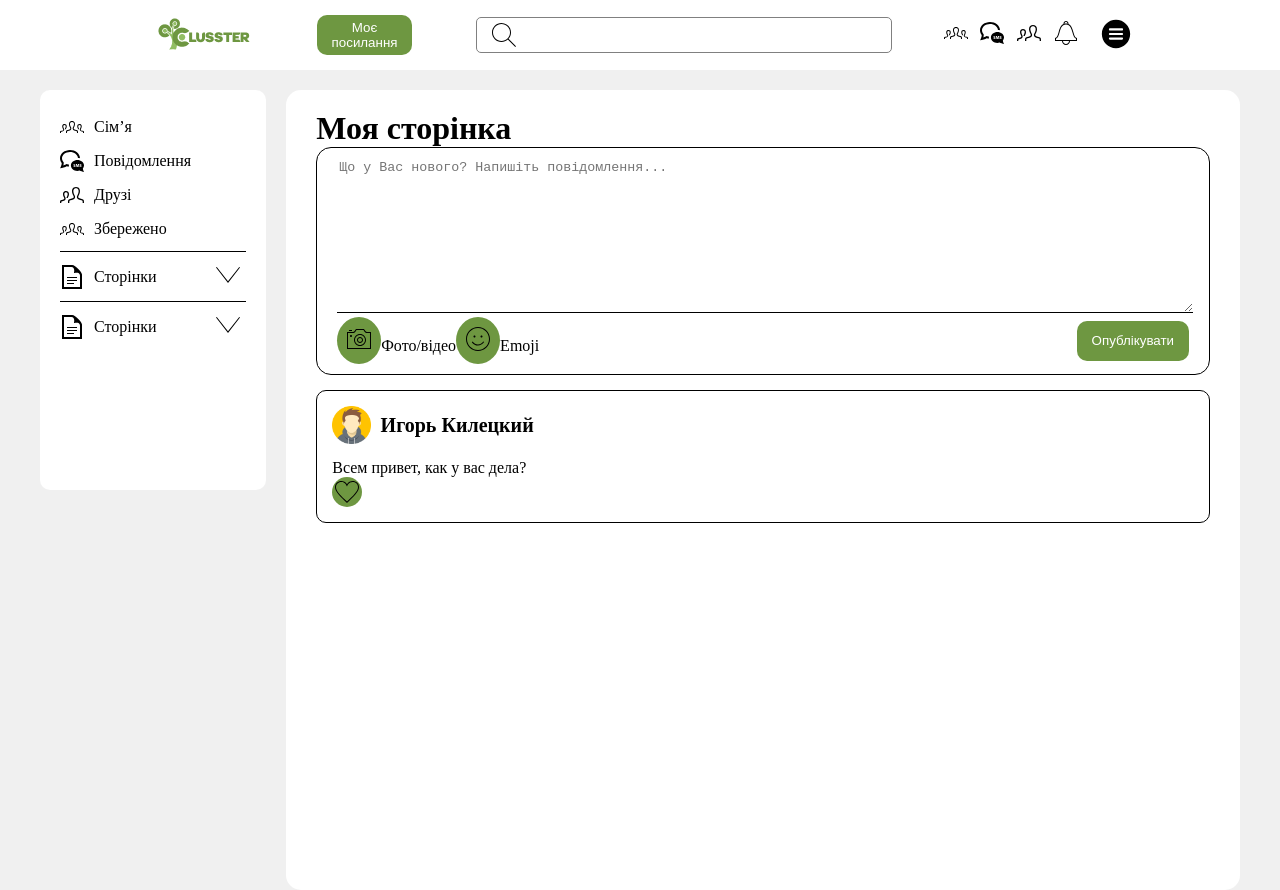
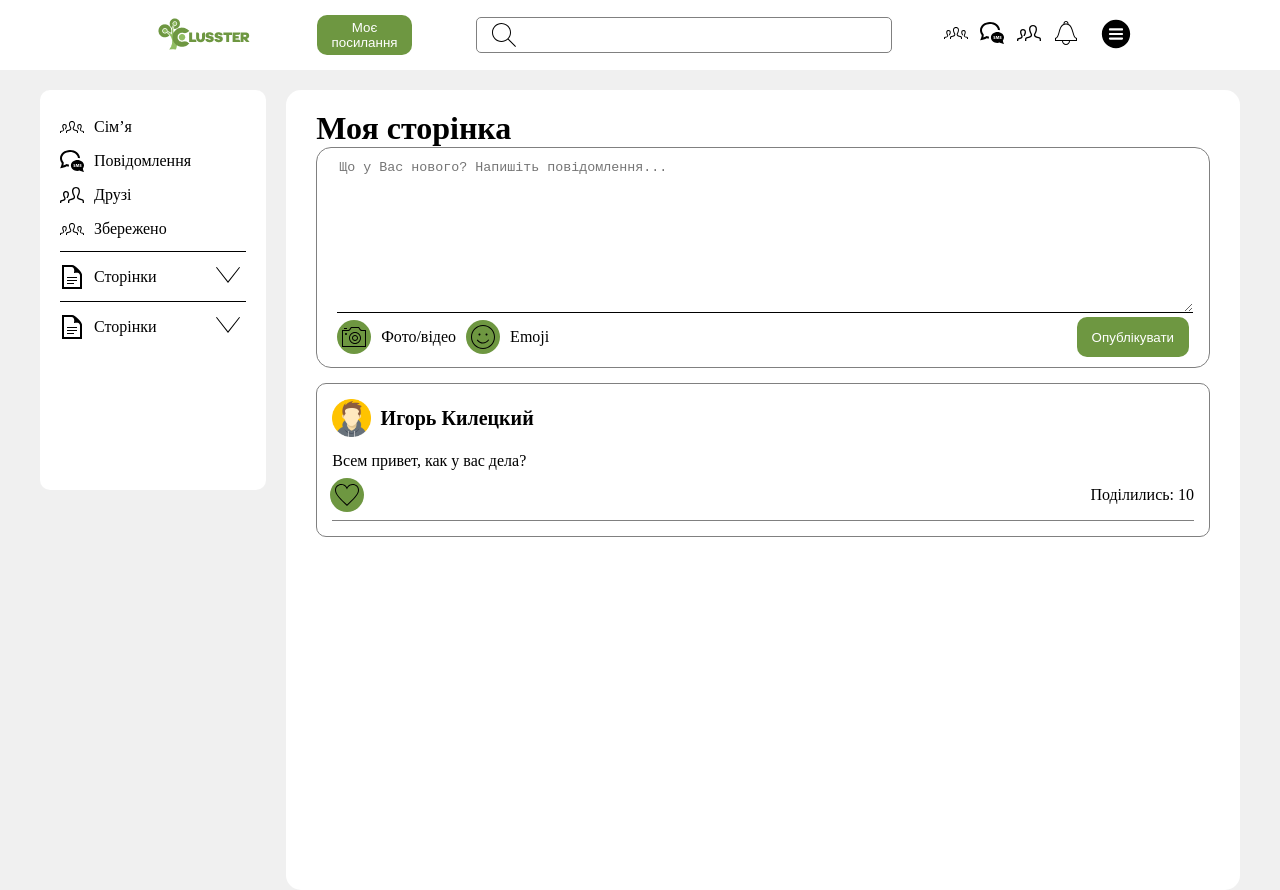
Before and after one commit to Tem4ik1003/social-network, a React (Create React App) app: page /profile in a window 1280 px wide. Built offline with nearby package versions, Linux system fonts and the light colour scheme.

Commit message:
Refactor style components

```diff
--- a/src/components/AddPostForm/AddPostForm.module.css
+++ b/src/components/AddPostForm/AddPostForm.module.css
@@ -1,5 +1,5 @@
 .formAddPost {
-    border: 1px solid #000000;
+    border: 1px solid gray;
     border-radius: 15px;
     padding: 10px 20px;
 }
@@ -16,3 +16,9 @@
     align-items: center;
     justify-content: space-between;
 }
+
+.buttons__add {
+    display: flex;
+    align-items: center;
+    gap: 0 10px;
+}
--- a/src/components/Post/Post.jsx
+++ b/src/components/Post/Post.jsx
@@ -1,6 +1,7 @@
 import React from 'react';
 import styles from './Post.module.css'
 import avatar from '../../assets/avatar.png'
+import CircleButton from "../UI/CircleButton/CircleButton";
 
 const Post = ({userName, text}) => {
     return (
@@ -12,12 +13,19 @@ const Post = ({userName, text}) => {
                 </div>
                 <div className={styles.infoPost}>
                     <span>{text}</span>
+                    <div className={styles.likes_share}>
                         <div className={styles.likes}>
+                            <CircleButton>
                                 <svg width="24" height="24" xmlns="http://www.w3.org/2000/svg" fillRule="evenodd"
                                      clipRule="evenodd">
                                     <path
                                         d="M12 21.593c-5.63-5.539-11-10.297-11-14.402 0-3.791 3.068-5.191 5.281-5.191 1.312 0 4.151.501 5.719 4.457 1.59-3.968 4.464-4.447 5.726-4.447 2.54 0 5.274 1.621 5.274 5.181 0 4.069-5.136 8.625-11 14.402m5.726-20.583c-2.203 0-4.446 1.042-5.726 3.238-1.285-2.206-3.522-3.248-5.719-3.248-3.183 0-6.281 2.187-6.281 6.191 0 4.661 5.571 9.429 12 15.809 6.43-6.38 12-11.148 12-15.809 0-4.011-3.095-6.181-6.274-6.181"/>
                                 </svg>
+                            </CircleButton>
+                        </div>
+                        <div className={styles.share}>
+                            Поділились: 10
+                        </div>
                     </div>
                 </div>
             </div>
--- a/src/components/Post/Post.module.css
+++ b/src/components/Post/Post.module.css
@@ -1,5 +1,5 @@
 .post {
-    border: 1px solid #000;
+    border: 1px solid gray;
     border-radius: 10px;
     padding: 15px;
     margin-top: 15px;
@@ -43,6 +43,13 @@
     border-radius: 50%;
 }
 
+.likes_share {
+    display: flex;
+    align-items: center;
+    justify-content: space-between;
+    padding: 10px 0;
+    border-bottom: 1px solid gray;
+}
 
 .share {
 
--- a/src/components/UI/CircleButton/CircleButton.jsx
+++ b/src/components/UI/CircleButton/CircleButton.jsx
@@ -8,7 +8,9 @@ const CircleButton = ({children, className}) => {
             color: '#fff',
             border: 'none',
             borderRadius: '50%',
-            padding: '10px'
+            padding: '5px',
+            display: 'flex',
+            alignItems: 'center'
         }}>
             {children}
         </button>
```
Lines whose indentation alone changed are shown as unchanged.
